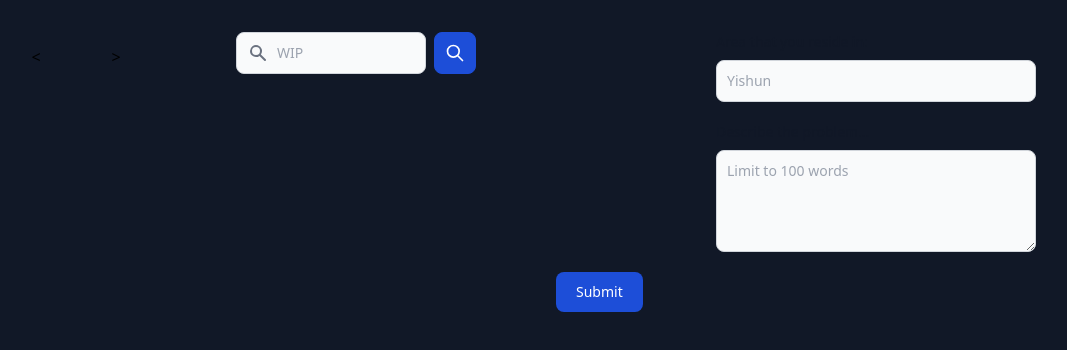
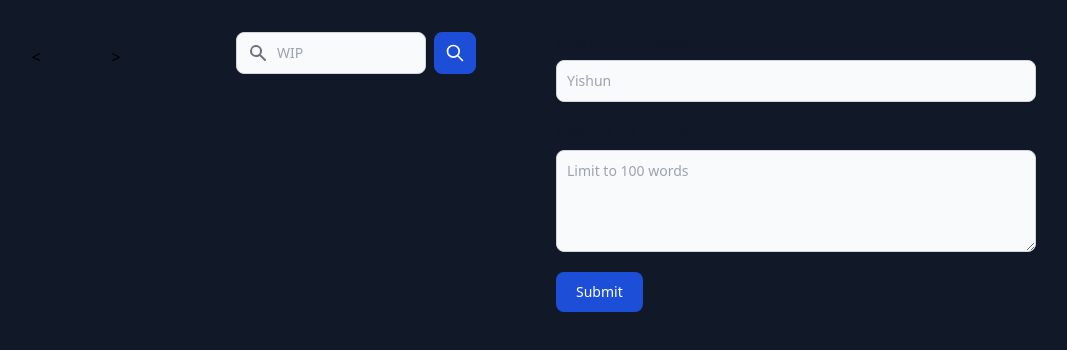
Before and after one commit to neozhixuan/niragi-techfest, a Next.js app: page /components/mainapppage in a window 1280 px wide. Shown: the top 350 px of the page, without its empty margins (84-1151 px from the left). Built offline with nearby package versions, Linux system fonts and the light colour scheme.

Commit message:
Button disabler

```diff
--- a/pages/components/mainapppage.js
+++ b/pages/components/mainapppage.js
@@ -166,7 +166,7 @@ const MainAppPage = (props) => {
       </div>
       <form className="w-[100%] md:w-[50%]">
         {" "}
-        <div className="flex flex-col mx-[25%] md:mr-[25%]">
+        <div className="flex flex-col ml-[25%] md:ml-[0%] mr-[25%]">
           <label
             for="first_name"
             class="block mb-2 text-sm font-medium text-gray-900 dark:text-white"
@@ -183,7 +183,7 @@ const MainAppPage = (props) => {
             value={area}
           />
         </div>
-        <div className="flex flex-col  mx-[25%] md:mr-[25%] mt-5">
+        <div className="flex flex-col ml-[25%] md:ml-[0%] mr-[25%] mt-5">
           <label
             for="message"
             class="block mb-2 text-sm font-medium text-gray-900 dark:text-white"
@@ -202,6 +202,7 @@ const MainAppPage = (props) => {
         <div className="md:mx-0 mx-[25%] mt-5">
           {" "}
           <button
+            disabled={area == "" ? true : false}
             onClick={submitHandler}
             class="text-white bg-blue-700 hover:bg-blue-800 focus:ring-4 focus:ring-blue-300 font-medium rounded-lg text-sm px-5 py-2.5 mr-2 mb-2 dark:bg-blue-600 dark:hover:bg-blue-700 focus:outline-none dark:focus:ring-blue-800"
           >
```
